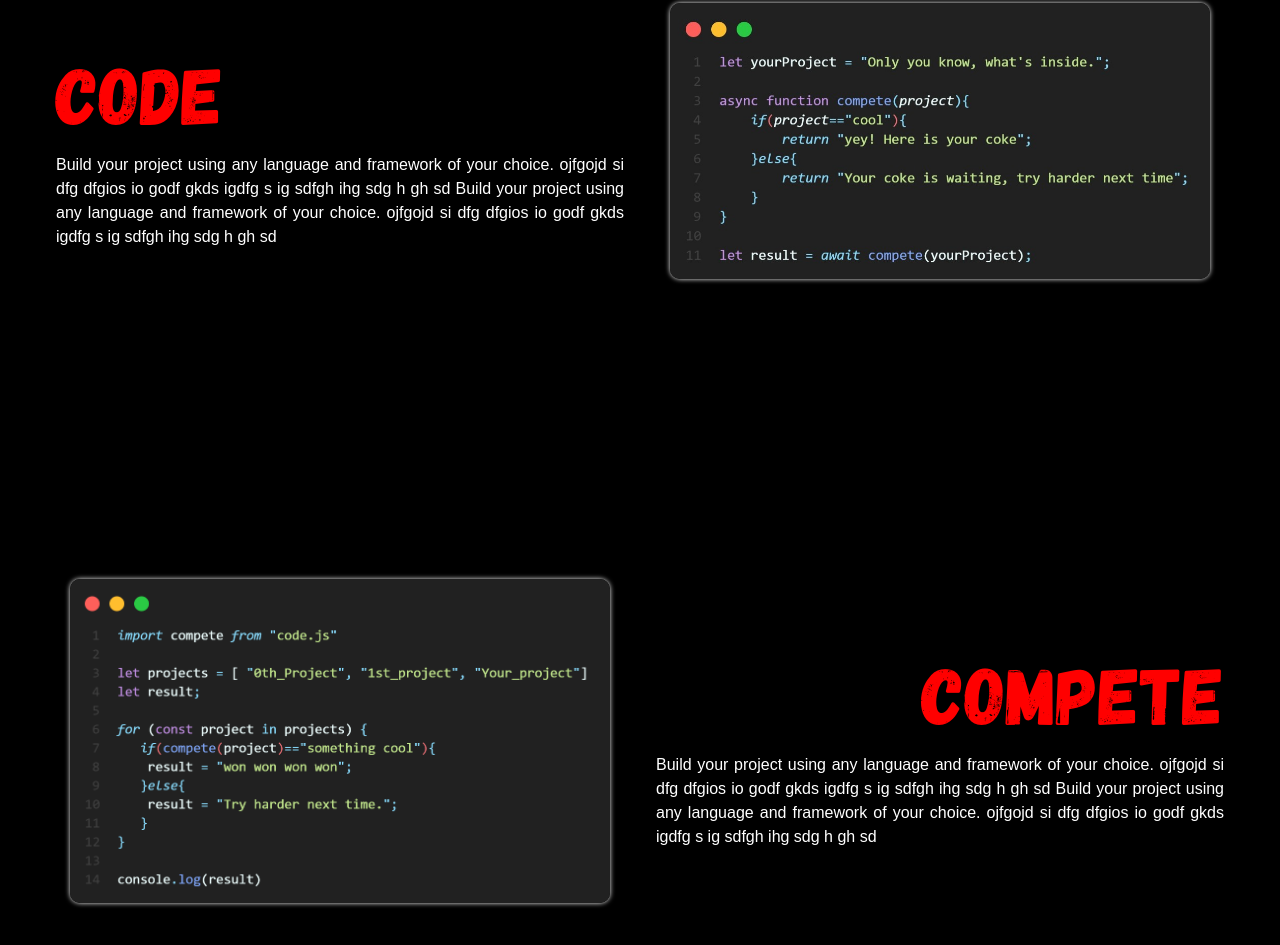
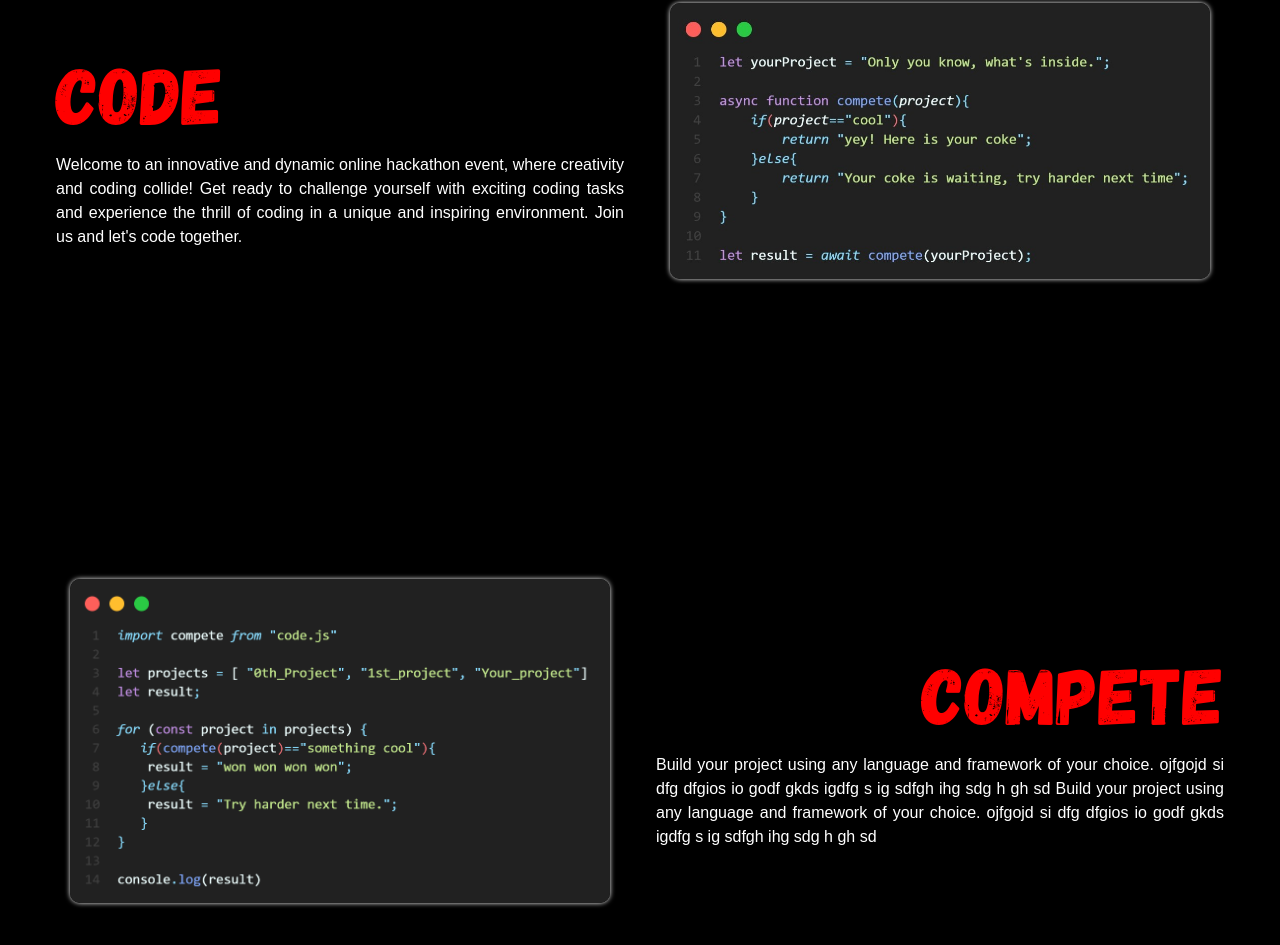
Before and after one commit to amitmishrra/coke-n-code, a React (Create React App) app: page / in a window 1280 px wide. Shown: the part 959-1904 px from the top of the page. Built offline with nearby package versions, Linux system fonts and the light colour scheme.

Commit message:
Update index.jsx

```diff
--- a/src/Pages/LandingPage/index.jsx
+++ b/src/Pages/LandingPage/index.jsx
@@ -28,9 +28,7 @@ export default function LandingPage() {
                     </div>
 
                     <div className='smallText text-white text-justify '>
-                        Build your project using any language and framework of your choice.
-                        ojfgojd si dfg dfgios io godf gkds igdfg s ig sdfgh ihg sdg h gh sd
-                        Build your project using any language and framework of your choice. ojfgojd si dfg dfgios io godf gkds igdfg s ig sdfgh ihg sdg h gh sd
+                        Welcome to an innovative and dynamic online hackathon event, where creativity and coding collide! Get ready to challenge yourself with exciting coding tasks and experience the thrill of coding in a unique and inspiring environment. Join us and let's code together.
                     </div>
             </div>
 
```
